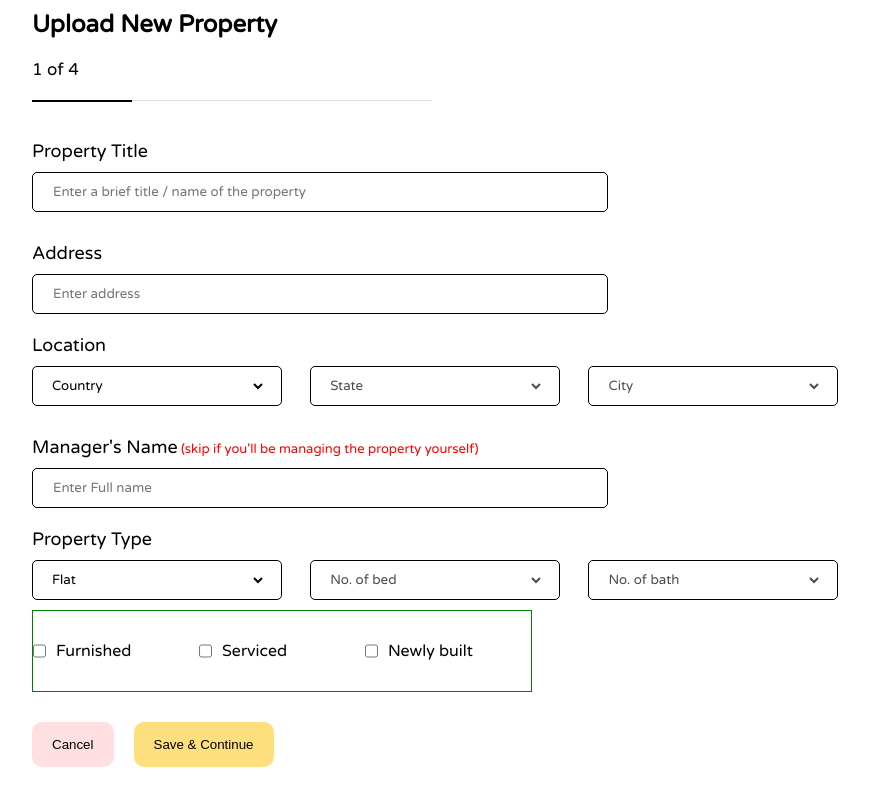
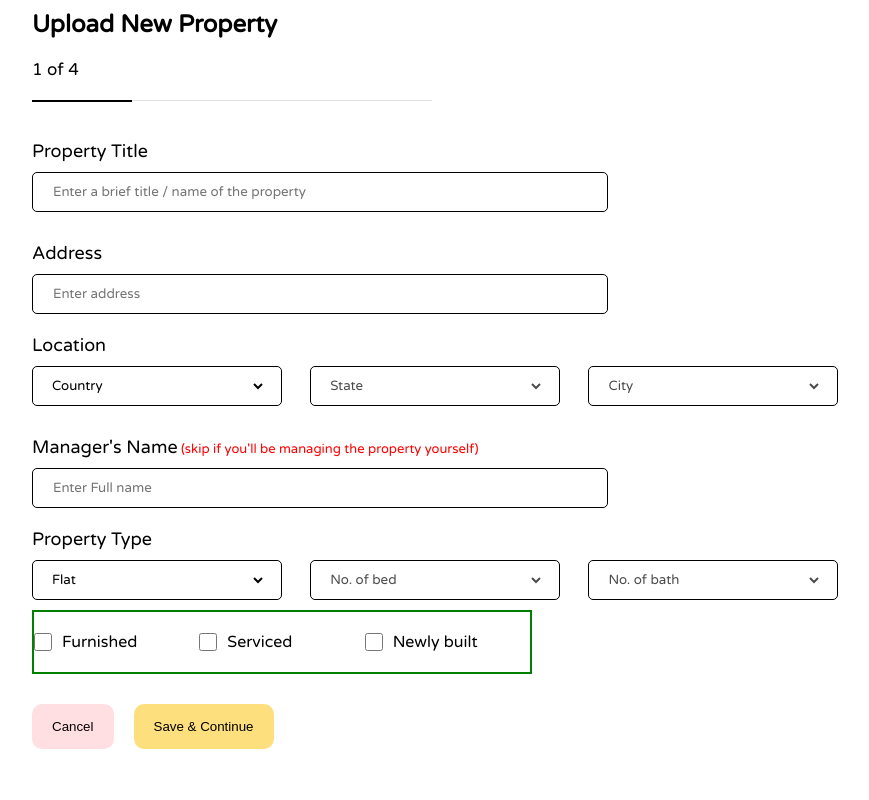
Before and after one commit to Olukayode08/First-Mandate-Components, a React (Create React App) app: page /upload-ppt in a window 1280 px wide. Shown: the whole page, without its empty margins (32-901 px from the left). Built offline with nearby package versions, Linux system fonts and the light colour scheme.

Commit message:
Checkbox input

```diff
--- a/src/components/UploadPpt/UploadPptOne.jsx
+++ b/src/components/UploadPpt/UploadPptOne.jsx
@@ -50,6 +50,7 @@ const UploadPptOne = () => {
             <label>Property Type</label>
             <PropertyTypeDropdown />
           </div>
+
           <div className='utilities'>
             <div className='checkboxes'>
               <div className='checkbox'>
@@ -96,7 +97,6 @@ const Wrapper = styled.section`
     font-size: 13px;
   }
   input {
-    height: 40px;
     outline: none;
     background: transparent;
     border: 1px solid black;
@@ -108,6 +108,7 @@ const Wrapper = styled.section`
   }
   .name-input-field {
     width: 100%;
+    height: 40px;
   }
   .location {
     margin: 10px 0;
@@ -118,8 +119,8 @@ const Wrapper = styled.section`
     grid-template-columns: repeat(3, 1fr);
     justify-content: space-between;
     align-items: center;
+    border: 2px solid green;
     margin: 10px 0;
-    border: 1px solid green;
   }
   .checkbox {
     display: flex;
@@ -131,8 +132,10 @@ const Wrapper = styled.section`
     flex-shrink: 0;
   }
   .checkbox-input {
-    /* width: 20px; */
+    width: 18px;
+    height: 18px;
   }
+
   @media screen and (max-width: 700px) {
     .input {
       width: 95%;
--- a/src/components/UploadPpt/UploadPptThree.jsx
+++ b/src/components/UploadPpt/UploadPptThree.jsx
@@ -161,6 +161,10 @@ const Wrapper = styled.section`
     margin-left: 10px;
     flex-shrink: 0;
   }
+  .checkbox-input {
+    width: 18px;
+    height: 18px;
+  }
   .section {
     display: flex;
     flex-direction: column;
@@ -191,7 +195,10 @@ const Wrapper = styled.section`
     align-items: center;
     margin: 10px 0;
   }
-
+  .btn-input {
+    width: 18px;
+    height: 18px;
+  }
   .ppt-details {
     margin-left: 10px;
   }
--- a/src/components/UploadPpt/UploadPptTwo.jsx
+++ b/src/components/UploadPpt/UploadPptTwo.jsx
@@ -99,7 +99,8 @@ const Wrapper = styled.section`
     margin: 10px 0;
   }
   .btn-input {
-    /* width: 20px; */
+    width: 18px;
+    height: 18px;
   }
   .ppt-details {
     margin-left: 10px;
@@ -120,7 +121,6 @@ const Wrapper = styled.section`
     margin: 10px 0;
   }
   input {
-    height: 40px;
     outline: none;
     border: 1px solid black;
     padding: 0 20px;
@@ -142,6 +142,7 @@ const Wrapper = styled.section`
   .abt-ppt-input,
   .t-name-input {
     width: 500px;
+    height: 40px;
   }
   .abt-ppt-input {
     height: 65px;
```
